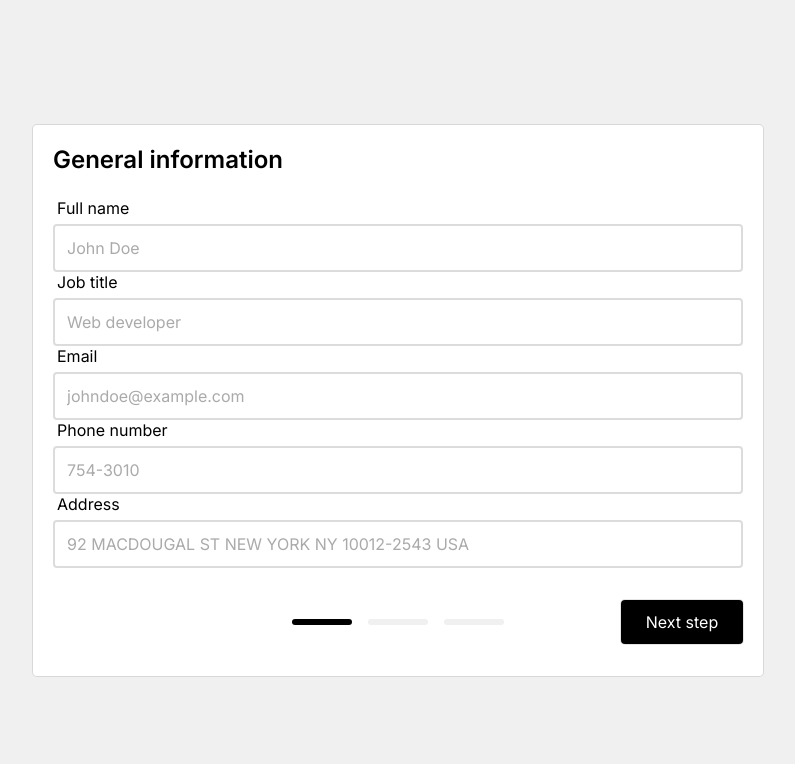
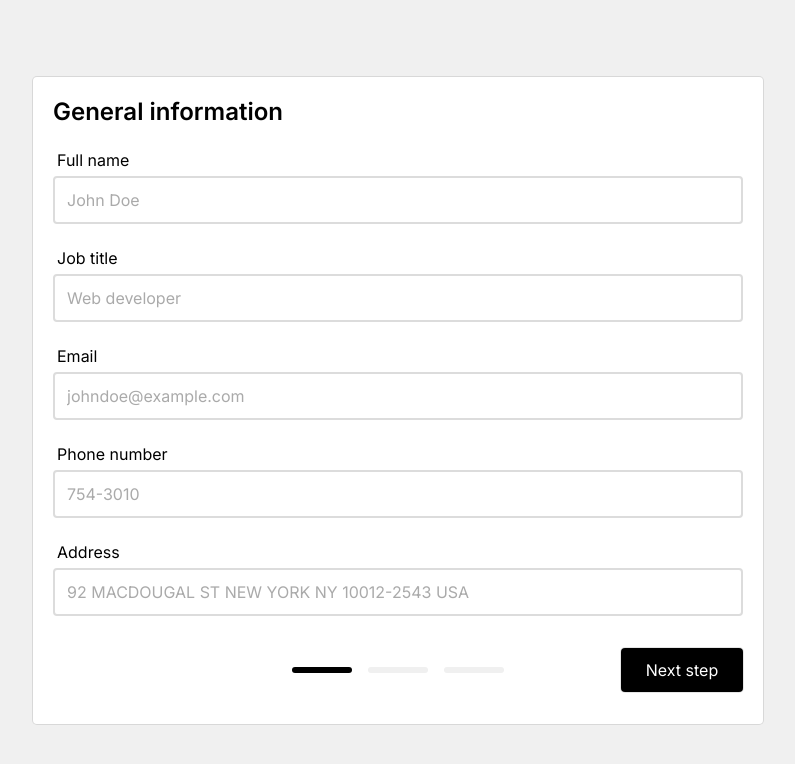
Before and after one commit to nelrnd/react-cv-application, a React (Create React App) app: page / in a window 1280 px wide. Shown: the top 764 px of the page, without its empty margins (242-1037 px from the left). Built offline with nearby package versions, Linux system fonts and the light colour scheme.

Commit message:
Include ViewTopBar in View component and fix new method name

```diff
--- a/src/components/View.js
+++ b/src/components/View.js
@@ -1,4 +1,5 @@
 import React, { Component } from 'react';
+import ViewTopBar from './ViewTopBar';
 import GeneralViewSection from './GeneralViewSection';
 import EducationViewSection from './EducationViewSection';
 import WorkViewSection from './WorkViewSection';
@@ -6,13 +7,17 @@ import WorkViewSection from './WorkViewSection';
 class View extends Component {
   render() {
     return (
-      <div className="wrapper">
+      <>
+        <ViewTopBar updateStage={this.props.updateStage} />
+
+        <div className='wrapper'>
           <GeneralViewSection data={this.props.data.general} />
           <hr />
           <EducationViewSection data={this.props.data.education} />
           <hr />
           <WorkViewSection data={this.props.data.work} />
         </div>
+      </>
     );
   }
 }
--- a/src/components/ViewTopBar.js
+++ b/src/components/ViewTopBar.js
@@ -4,7 +4,7 @@ class ViewTopBar extends Component {
   render() {
     return (
       <div className='view-top-bar wrapper'>
-        <button className='secondary' onClick={() => this.props.changeStage(3)}>
+        <button className='secondary' onClick={() => this.props.updateStage(3)}>
           Edit
         </button>
         <button className='primary'>Download</button>
--- a/src/styles.css
+++ b/src/styles.css
@@ -46,7 +46,7 @@ body {
   margin-bottom: 24px;
 }
 
-.form-section > div > div {
+.form-section div {
   margin-bottom: 24px;
 }
 
```
Lines whose indentation alone changed are shown as unchanged.
